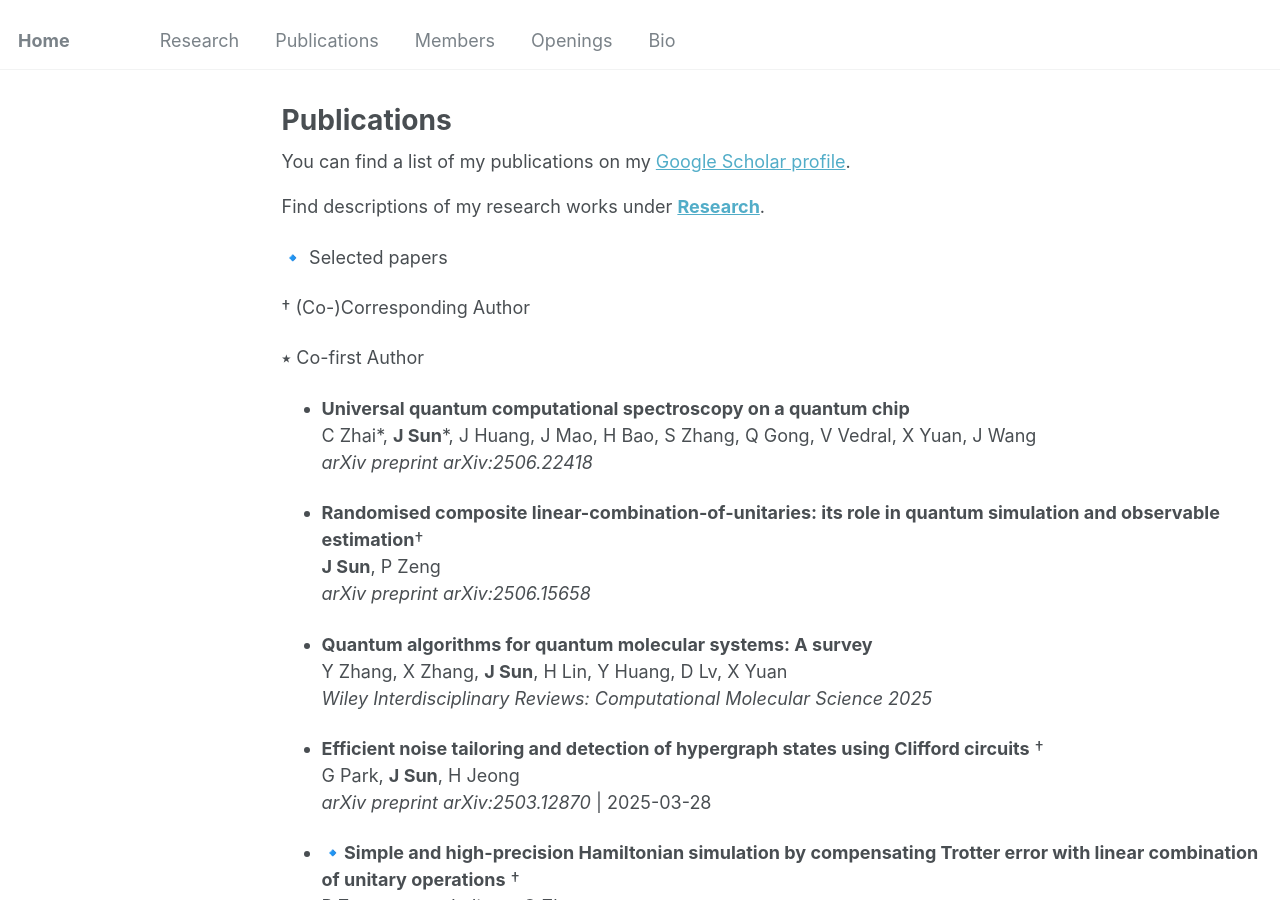
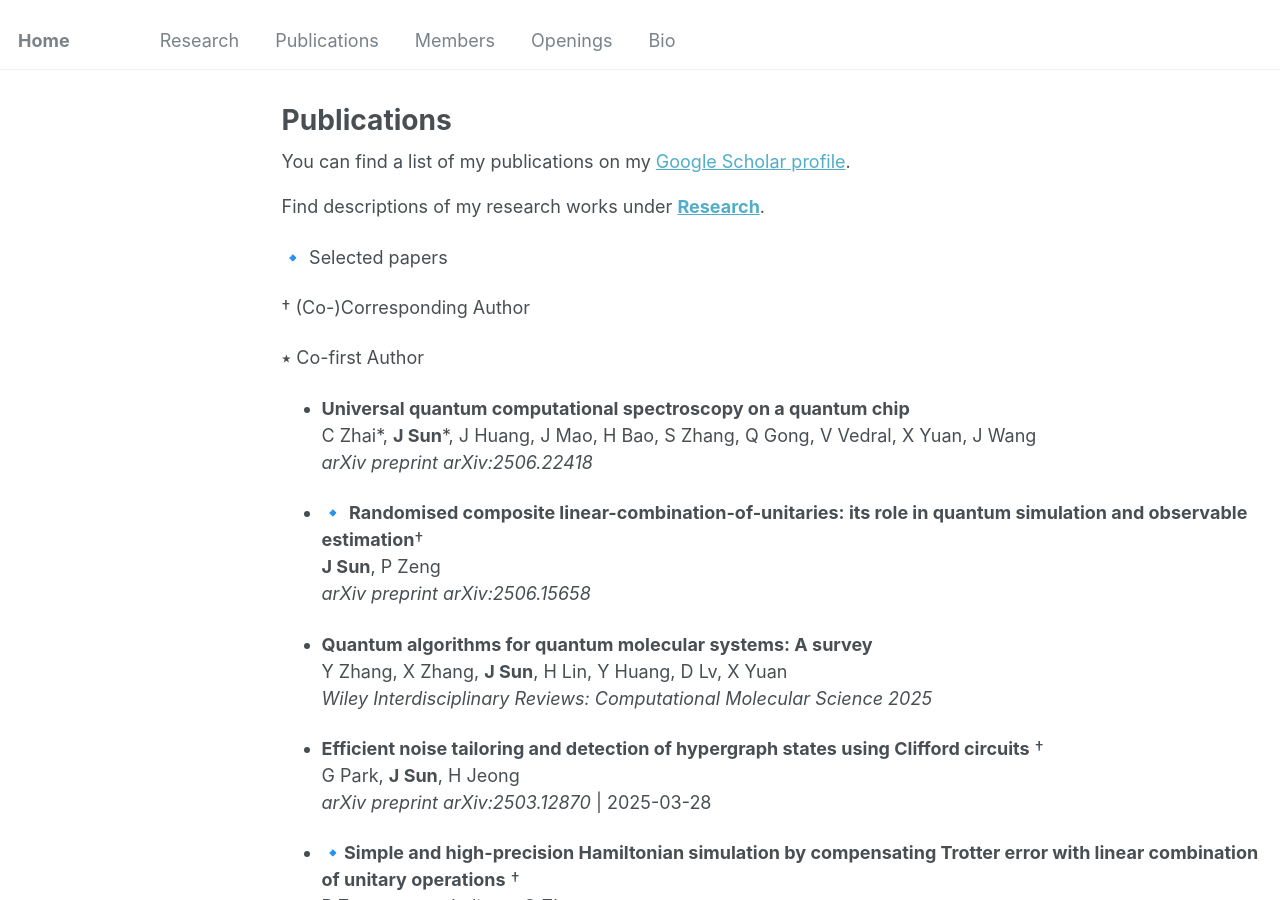
Before and after one commit to jinzhao-sun/jinzhao-sun.github.io, a Jekyll site: the page built from _pages/publications.md, in a window 1280 px wide and 900 px high. Built offline with Jekyll 4.4.1, drawn with Linux system fonts in a browser that asks for light colours.

```diff
--- a/_pages/publications.md
+++ b/_pages/publications.md
@@ -22,7 +22,7 @@ Find descriptions of my research works under **[Research](research.md)**.
   C Zhai\*, **J Sun**\*, J Huang, J Mao, H Bao, S Zhang, Q Gong, V Vedral, X Yuan, J Wang<br>
   *arXiv preprint arXiv:2506.22418*
 
-- **Randomised composite linear-combination-of-unitaries: its role in quantum simulation and observable estimation**†<br>
+- 🔹 **Randomised composite linear-combination-of-unitaries: its role in quantum simulation and observable estimation**†<br>
   **J Sun**, P Zeng
   *arXiv preprint arXiv:2506.15658*
 
```
